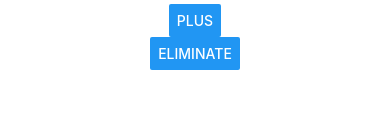
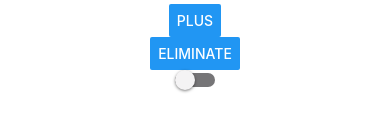
Before and after one commit to HoangTung108/SpendManagementApp, a React Native app in the folder DuckyGala/: screen / in a window 390 px wide. Shown: the part 163-300 px from the top of the page. Built offline with nearby package versions, Linux system fonts and the light colour scheme.

Commit message:
Update main

```diff
--- a/DuckyGala/App.js
+++ b/DuckyGala/App.js
@@ -1,4 +1,4 @@
-import { StyleSheet,TextInput, Text, View, Alert,Button } from 'react-native';
+import { StyleSheet,TextInput, Text, View, Switch,Button } from 'react-native';
 import { useFonts } from 'expo-font';
 import React, { useState } from 'react';
 
@@ -7,6 +7,8 @@
   const[fontsLoaded,fontError] = useFonts ({
     "Pacifico" : require("./assets/fonts/Pacifico-Regular.ttf"),
   });
+  const [isEnabled, setIsEnabled] = useState(false);
+  const toggleSwitch = () => setIsEnabled(previousState => !previousState);
   const [text,text1,setText] = useState ('');
   const value = 0;
   return (
@@ -25,6 +27,13 @@
       />
       <Button style = {styles.button} onPress = { ()=>value +=1} title ="Plus" />
       <Button style = {styles.button} onPress = {()=>alert("Deduct your amount")} title = "Eliminate"/>
+      <Switch
+        trackColor={{false: '#767577', true: '#81b0ff'}}
+        thumbColor={isEnabled ? '#f5dd4b' : '#f4f3f4'}
+        ios_backgroundColor="#3e3e3e"
+        onValueChange={toggleSwitch}
+        value={isEnabled}
+      />
     </View>
   );
 
```
